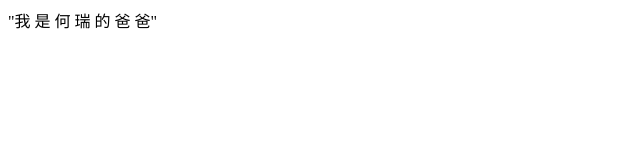
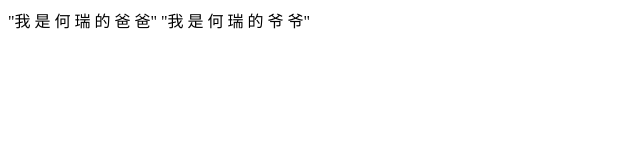
Before and after one commit to nanwangjinxiao/Team, a plain HTML site: page index.html in a window 1280 px wide. Shown: the whole page, without its empty margins (0-640 px from the left). Drawn offline with Linux system fonts and the light colour scheme.

Commit message:
超哥出品,必属精品

```diff
--- a/index.html
+++ b/index.html
@@ -8,5 +8,6 @@
 </head>
 <body>
     "我 是 何 瑞 的 爸 爸"
+    "我 是 何 瑞 的 爷 爷"
 </body>
 </html>
```
